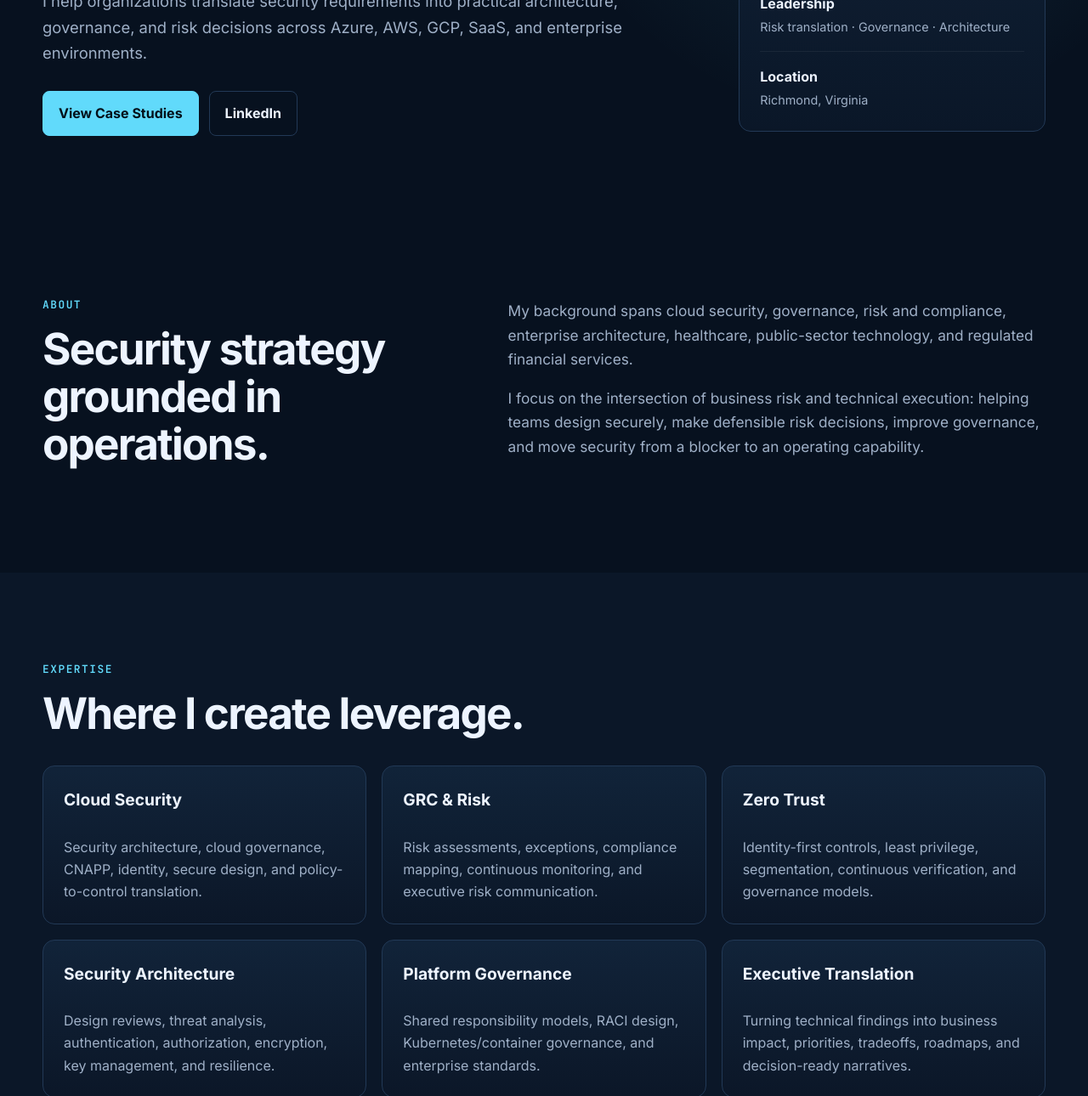
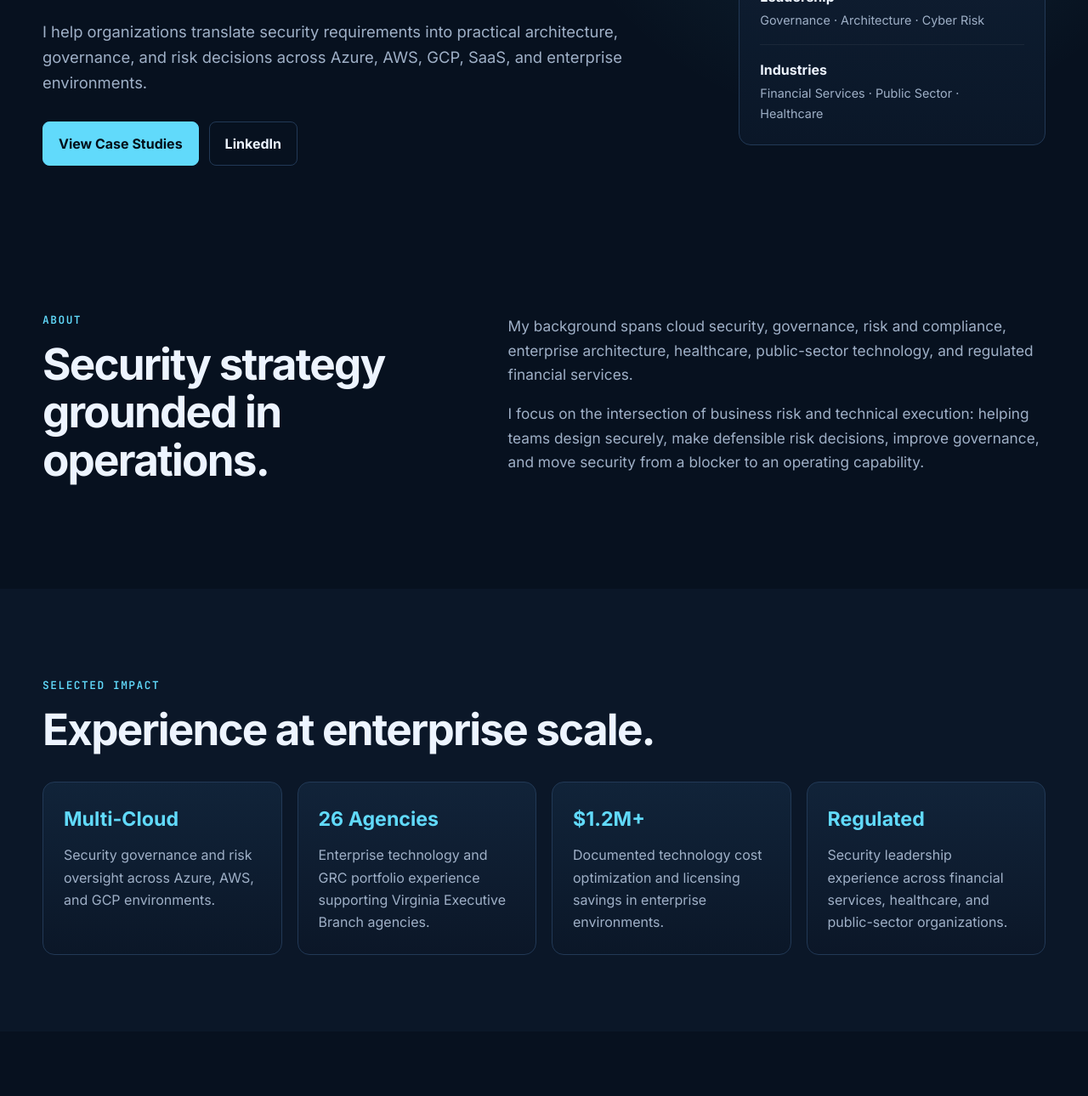
Before and after one commit to aaron-bee/aaron-bee.github.io, a plain HTML site: page index.html in a window 1280 px wide. Shown: the part 452-1742 px from the top of the page at 85% size. Drawn offline with Linux system fonts and the light colour scheme.

Commit message:
Upgrade cybersecurity portfolio leadership positioning

```diff
--- a/index.html
+++ b/index.html
@@ -16,6 +16,7 @@
       <a class="brand" href="#top">AB<span>.</span></a>
       <nav>
         <a href="#about">About</a>
+        <a href="#impact">Impact</a>
         <a href="#expertise">Expertise</a>
         <a href="#case-studies">Case Studies</a>
         <a href="#architecture">Architecture</a>
@@ -30,7 +31,7 @@
         <div>
           <p class="eyebrow">CYBERSECURITY LEADERSHIP · CLOUD SECURITY · GRC</p>
           <h1>Aaron Brown</h1>
-          <h2>Cloud Security & Cybersecurity Leader</h2>
+          <h2>Cloud Security, GRC & Cyber Risk Leader</h2>
           <p class="hero-copy">
             I help organizations translate security requirements into practical architecture,
             governance, and risk decisions across Azure, AWS, GCP, SaaS, and enterprise environments.
@@ -41,11 +42,11 @@
           </div>
         </div>
         <aside class="hero-card">
-          <div class="status-row"><span class="status-dot"></span> Security leadership portfolio</div>
-          <div class="metric"><strong>Multi-cloud</strong><span>Azure · AWS · GCP</span></div>
-          <div class="metric"><strong>Core Focus</strong><span>Cloud Security · Zero Trust · GRC</span></div>
-          <div class="metric"><strong>Leadership</strong><span>Risk translation · Governance · Architecture</span></div>
-          <div class="metric"><strong>Location</strong><span>Richmond, Virginia</span></div>
+          <div class="status-row"><span class="status-dot"></span> SECURITY LEADERSHIP PROFILE</div>
+          <div class="metric"><strong>Scope</strong><span>Azure · AWS · GCP · SaaS</span></div>
+          <div class="metric"><strong>Specialization</strong><span>Cloud Security · GRC · Zero Trust</span></div>
+          <div class="metric"><strong>Leadership</strong><span>Governance · Architecture · Cyber Risk</span></div>
+          <div class="metric"><strong>Industries</strong><span>Financial Services · Public Sector · Healthcare</span></div>
         </aside>
       </div>
     </section>
@@ -69,7 +70,33 @@
       </div>
     </section>
 
-    <section id="expertise" class="section alt">
+
+    <section id="impact" class="section alt">
+      <div class="container">
+        <p class="section-kicker">SELECTED IMPACT</p>
+        <h3>Experience at enterprise scale.</h3>
+        <div class="impact-grid">
+          <article class="impact-card">
+            <strong>Multi-Cloud</strong>
+            <p>Security governance and risk oversight across Azure, AWS, and GCP environments.</p>
+          </article>
+          <article class="impact-card">
+            <strong>26 Agencies</strong>
+            <p>Enterprise technology and GRC portfolio experience supporting Virginia Executive Branch agencies.</p>
+          </article>
+          <article class="impact-card">
+            <strong>$1.2M+</strong>
+            <p>Documented technology cost optimization and licensing savings in enterprise environments.</p>
+          </article>
+          <article class="impact-card">
+            <strong>Regulated</strong>
+            <p>Security leadership experience across financial services, healthcare, and public-sector organizations.</p>
+          </article>
+        </div>
+      </div>
+    </section>
+
+    <section id="expertise" class="section">
       <div class="container">
         <p class="section-kicker">EXPERTISE</p>
         <h3>Where I create leverage.</h3>
--- a/styles.css
+++ b/styles.css
@@ -38,7 +38,7 @@ nav { display: flex; gap: 24px; }
 nav a { color: var(--muted); font-size: .92rem; }
 nav a:hover { color: var(--text); }
 
-.hero { padding: 110px 0 85px; background: radial-gradient(circle at 80% 20%, rgba(97,218,251,.12), transparent 35%); }
+.hero { padding: 82px 0 68px; background: radial-gradient(circle at 80% 20%, rgba(97,218,251,.12), transparent 35%); }
 .hero-grid { display: grid; grid-template-columns: 1.35fr .65fr; gap: 70px; align-items: center; }
 .eyebrow, .section-kicker { font-family: "JetBrains Mono", monospace; font-size: .8rem; letter-spacing: .12em; font-weight: 600; }
 h1 { font-size: clamp(3.5rem, 8vw, 6.5rem); margin: 5px 0 0; letter-spacing: -.05em; line-height: .95; }
@@ -112,3 +112,32 @@ footer { border-top: 1px solid var(--line); padding: 28px 0; color: var(--muted)
   .contact-box { align-items: flex-start; flex-direction: column; }
   .hero { padding-top: 80px; }
 }
+
+
+.impact-grid {
+  display: grid;
+  grid-template-columns: repeat(4, 1fr);
+  gap: 18px;
+}
+.impact-card {
+  padding: 24px;
+  background: linear-gradient(180deg, rgba(17,36,58,.95), rgba(11,23,40,.95));
+  border: 1px solid var(--line);
+  border-radius: 14px;
+}
+.impact-card strong {
+  display: block;
+  color: var(--accent);
+  font-size: 1.45rem;
+  margin-bottom: 10px;
+}
+.impact-card p {
+  color: var(--muted);
+  margin: 0;
+}
+@media (max-width: 1000px) {
+  .impact-grid { grid-template-columns: repeat(2, 1fr); }
+}
+@media (max-width: 850px) {
+  .impact-grid { grid-template-columns: 1fr; }
+}
```
